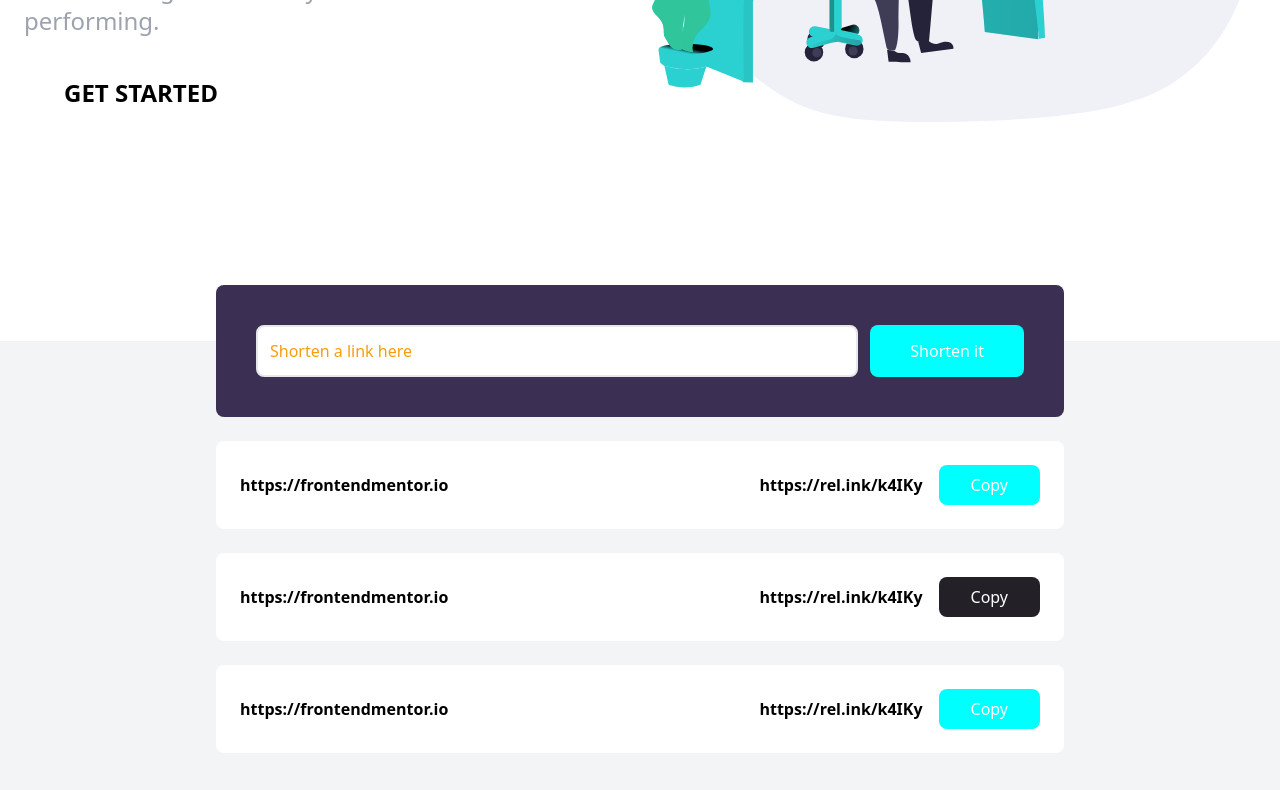
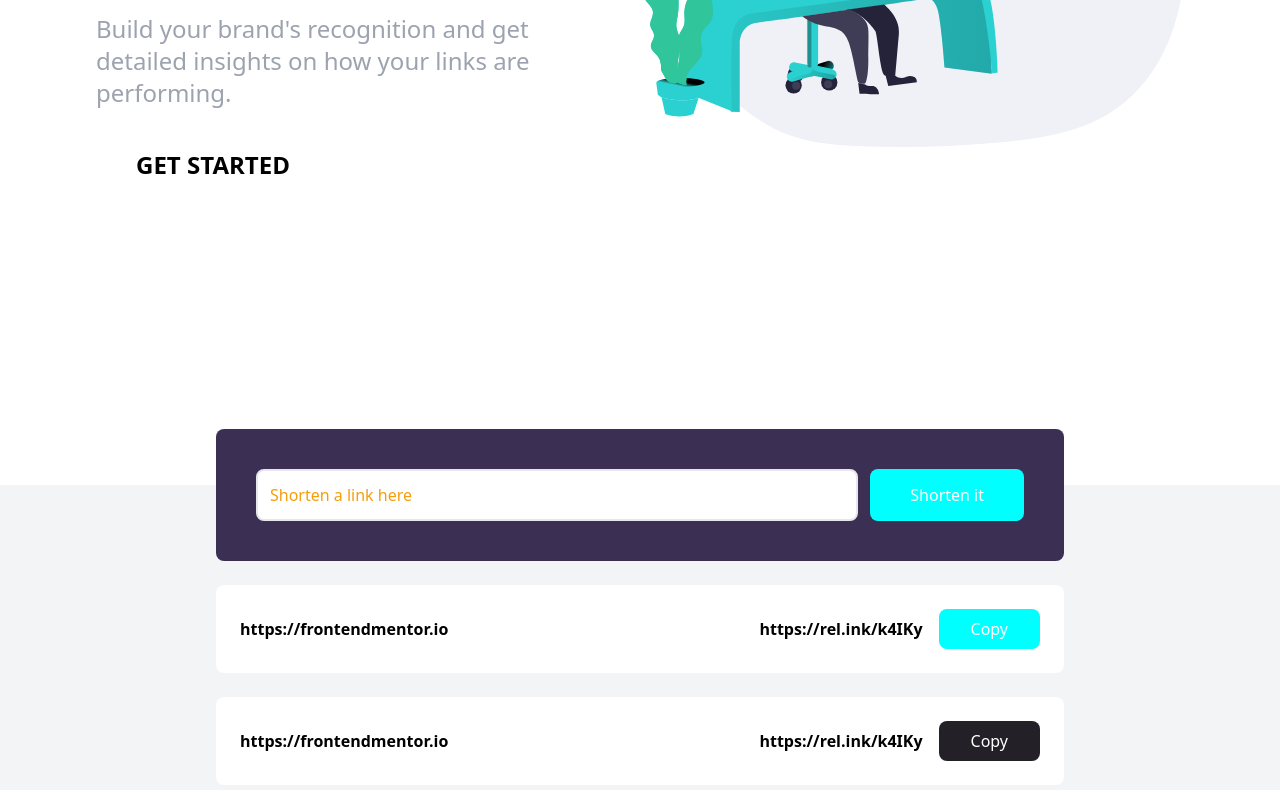
Before and after one commit to Tduncan14/shortme, a website: page index.html in a window 1280 px wide. Shown: the part 419-1209 px from the top of the page. Drawn offline with nearby package versions, Linux system fonts and the light colour scheme; a web font is replaced by a local one.

Commit message:
keep moving forward

```diff
--- a/index.html
+++ b/index.html
@@ -180,7 +180,7 @@
   <!-- hero section -->
   <section id="hero">
     <!-- hero container -->
-    <div class="container flex flex-col-reverse mx-auto p-6 lg:flex-row">
+    <div class="container flex flex-col-reverse mx-auto p-24 lg:flex-row">
       <!-- content container -->
       <div class="flex flex-col space-y-10 mb-44 lg:mt-16 lg:w-1/2 xl:mb-52">
         <h1 class="text-5xl font-bold text-center lg:text-6xl lg:max-w-md lg:text-elft">
```
Also changed, not shown: css/style.css.
